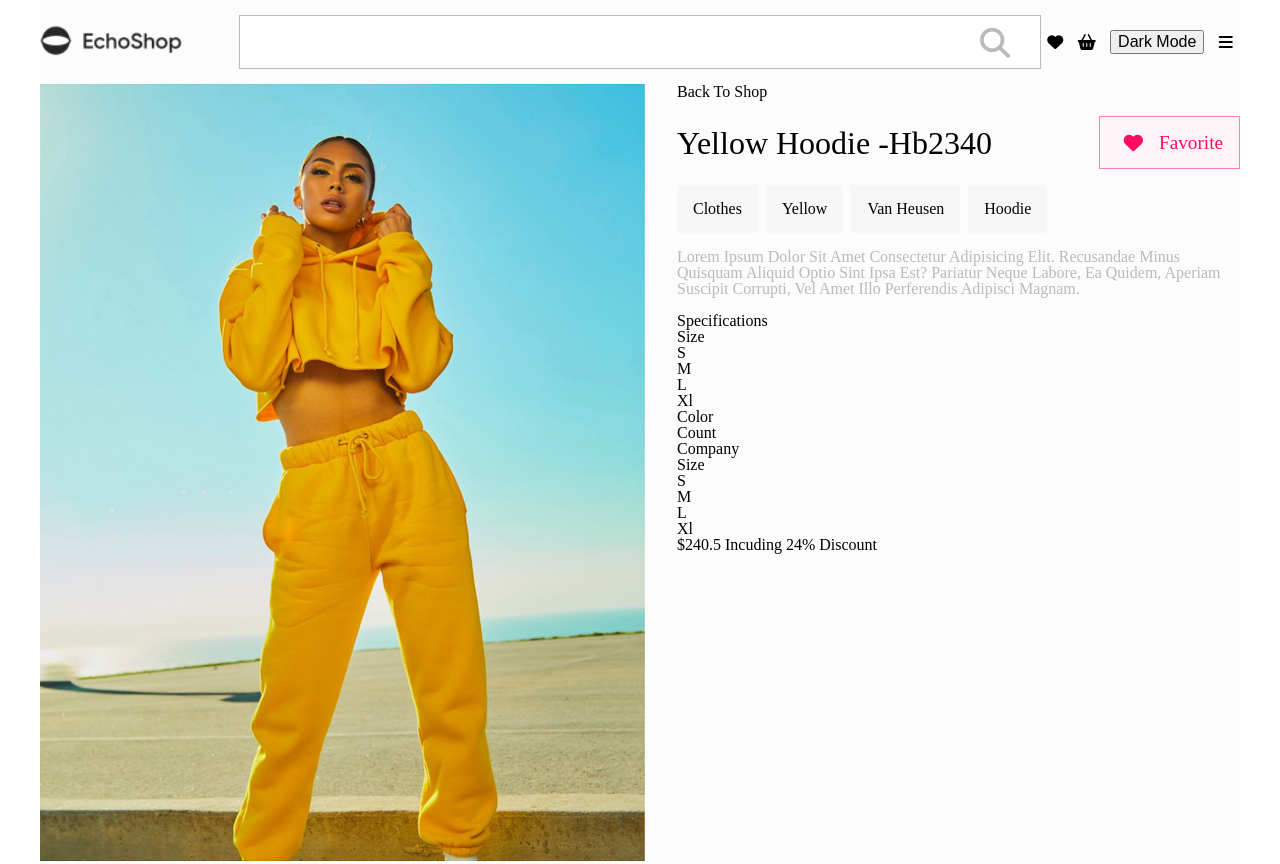
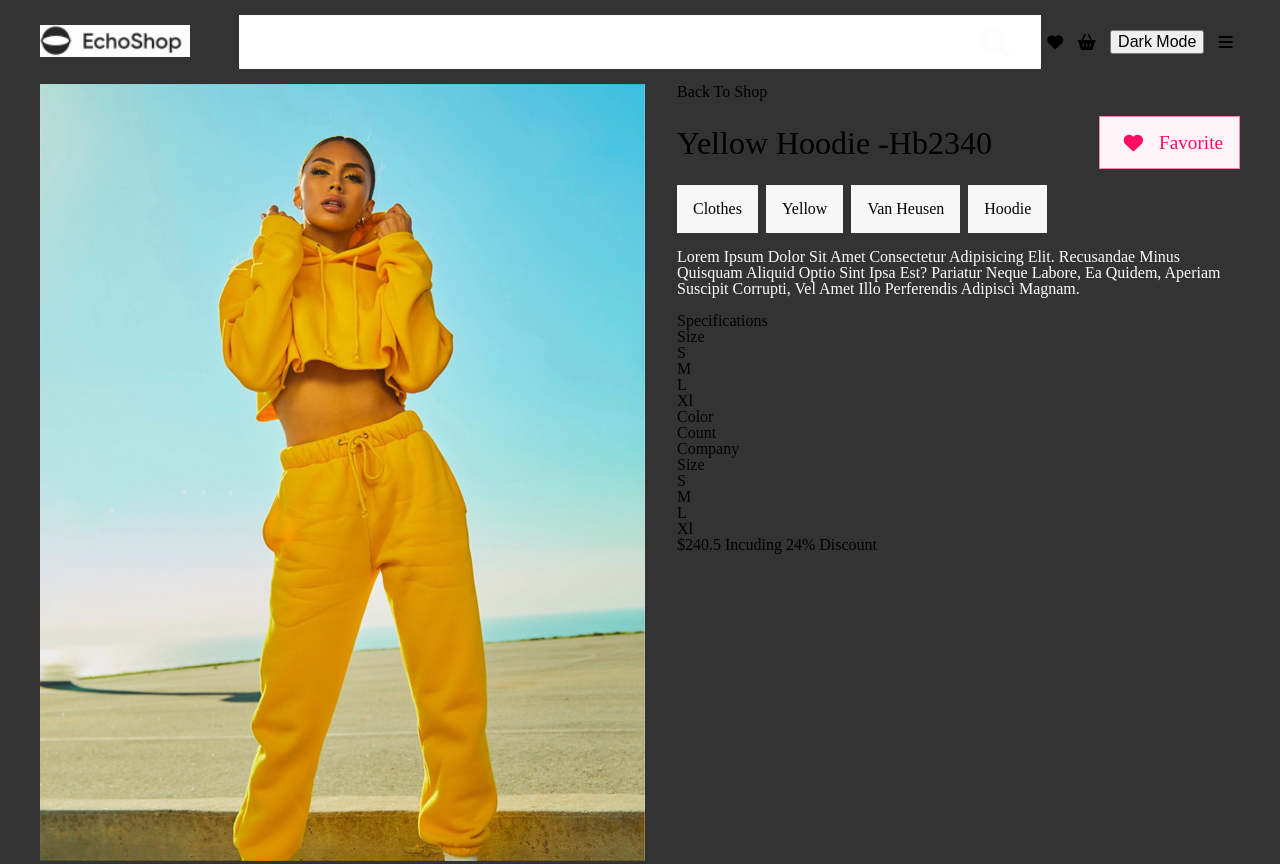
Before and after one commit to modastmalchi/de, a plain HTML site: page index.html in a window 1280 px wide. Both pictures are taken after a click on the button "Dark Mode". Drawn offline with Linux system fonts and the light colour scheme.

Commit message:
darkmode

```diff
--- a/index.html
+++ b/index.html
@@ -9,6 +9,7 @@
     <link rel="stylesheet" href="https://cdnjs.cloudflare.com/ajax/libs/font-awesome/6.1.1/css/all.min.css">
 </head>
 <body class="lightmode">
+    <div class="contents">
         <main>
             <header>
                 <div class="logo"><img src="images/logo.png" alt="logo"></div>
@@ -107,5 +108,7 @@
 
             </footer>
         </main>
+    </div>
+    <script src="js/script.js"></script>
 </body>
 </html>
--- a/js/script.js
+++ b/js/script.js
@@ -1,12 +1,5 @@
 const toggle = document.querySelector('.toggle');
-toggle.addEventListener('click', (e)=>{
-  const html = document.querySelector('body');
-
-  if(html.classList.contains('darkmode')){
-    html.classList.remove('darkmode');
-    e.target.innerHTML = 'Dark Mode';
-  }else{
-    html.classList.add('darkmode');
-    e.target.innerHTML = 'Light Mode';
-  }
-})
+toggle.onclick = function(){
+    var element = document.body;
+    element.classList.toggle("darkmode");
+};
--- a/scss/style.scss
+++ b/scss/style.scss
@@ -5,10 +5,10 @@ $light-s-color: #bababa;
 $light-th-color: #d7d7d7;
 $light-fo-color: #333333;
 $like: #ff0c63;
-$dark-f-color: #c6538c;
-$dark-s-color: #c6538c;
+$dark-f-color: #333333;
+$dark-s-color: #fcfcfc;
 $dark-th-color: #c6538c;
-$dark-fo-color: #c6538c;
+$dark-fo-color: #fcfcfc;
 
 @import 'reset';
 
@@ -16,6 +16,11 @@ $dark-fo-color: #c6538c;
     .#{$theme-name} {
         html ,body{
             background-color: $container-bg;
+        }
+        .contents{
+            width: 100%;
+            background-color: $container-bg;
+
         }
         main {
             background-color: $container-bg;
```
Also changed, not shown: scss/style.css, 1 other file. Lines whose indentation alone changed are shown as unchanged.
